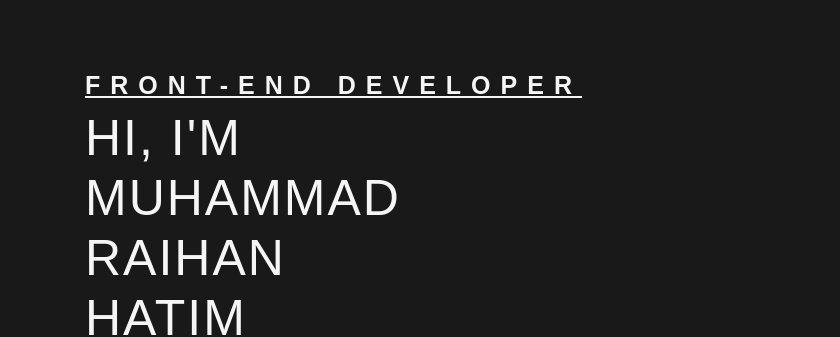
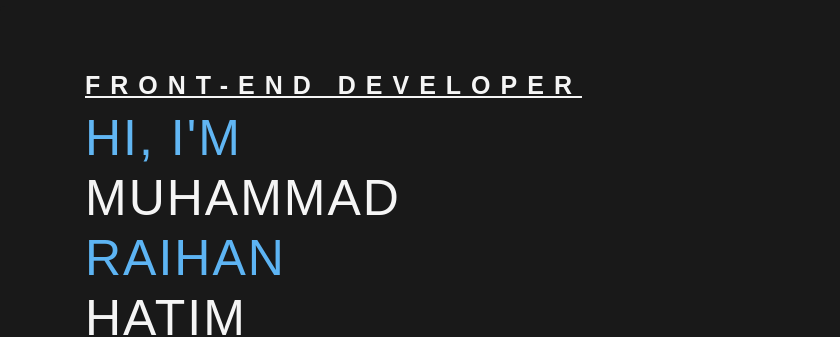
Before and after one commit to mraihanhatim04/portfolio, a plain HTML site: page index.html in a window 1280 px wide. Shown: the part 123-460 px from the top of the page, 0-840 px from the left. Drawn offline with nearby package versions, Linux system fonts and the light colour scheme; a web font is replaced by a local one.

Commit message:
add color text in jumbotron

```diff
--- a/index.html
+++ b/index.html
@@ -48,9 +48,9 @@
           <div class="col-md-6" data-aos="zoom-out" data-aos-duration="2000">
             <h1 class="lead"><u>FRONT-END DEVELOPER</u></h1>
             <h4>
-              <span>HI, I'M</span> <br />
+              <span style="color: #61b6f3">HI, I'M</span> <br />
               <span>MUHAMMAD</span><br />
-              <span>RAIHAN</span><br />
+              <span style="color: #5db4f3">RAIHAN</span><br />
               <span>HATIM</span>
             </h4>
             <h5 class="ntmy">Nice To Meet You...</h5>
```
